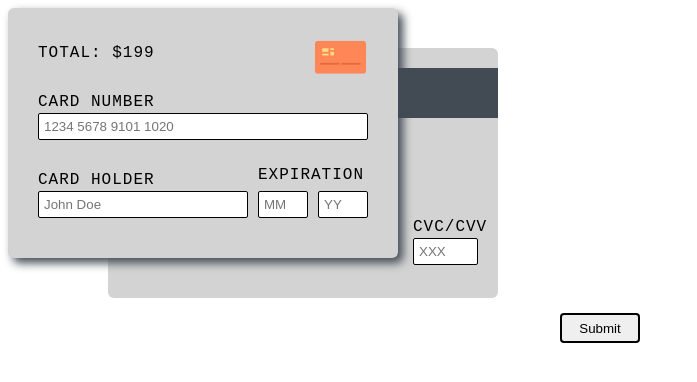
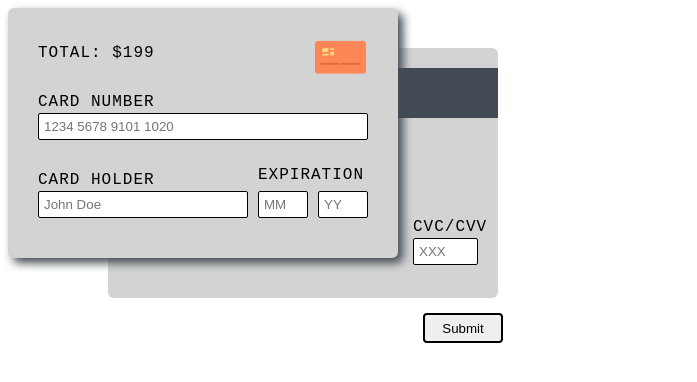
Before and after one commit to bella-02/wdd.131, a plain HTML site: page creditcard/index.html in a window 1280 px wide. Shown: the whole page, without its empty margins (0-697 px from the left). Drawn offline with Linux system fonts and the light colour scheme.

Commit message:
fixed credit card grid

```diff
--- a/creditcard/style.css
+++ b/creditcard/style.css
@@ -1,6 +1,6 @@
 #creditCardForm {
     display: grid;
-    grid-template-columns: 1fr 1fr;
+    grid-template-columns:  495px 1fr;
     grid-template-rows: 1fr 1fr;
 
 }
```
